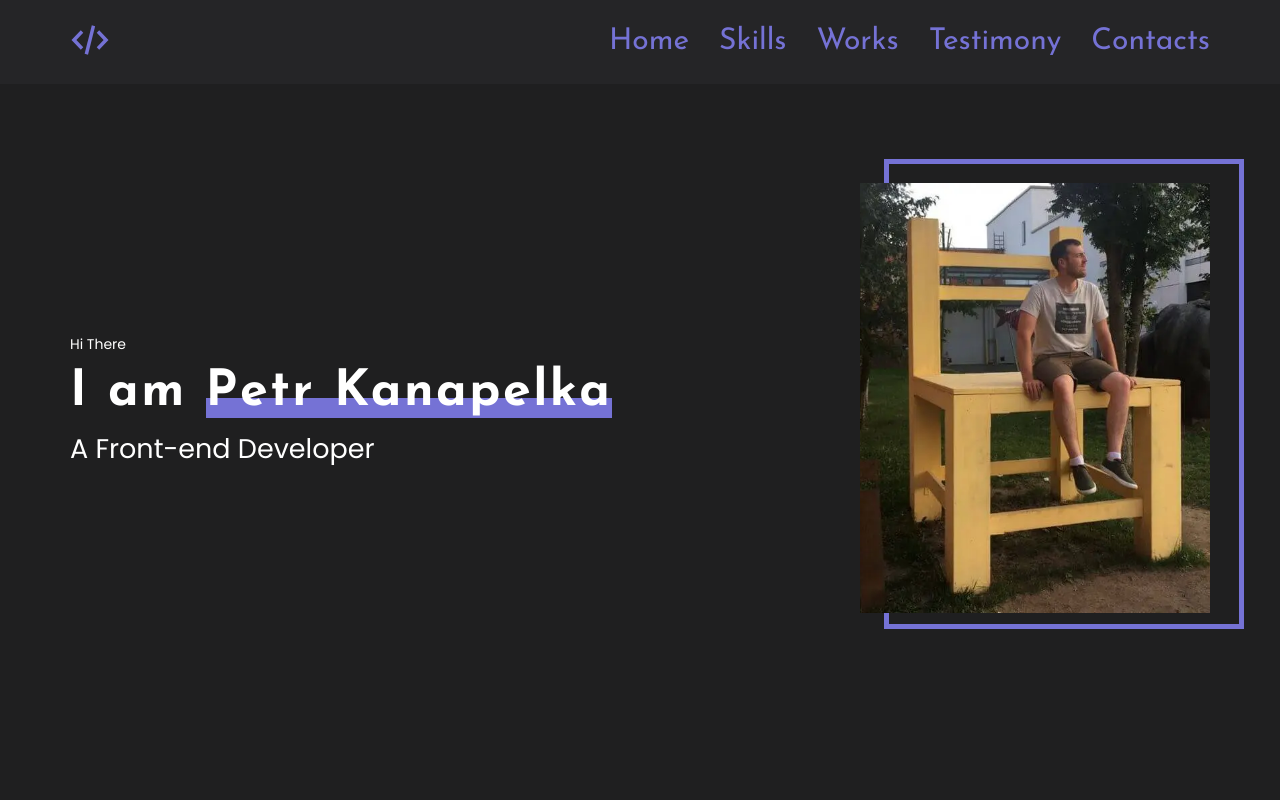
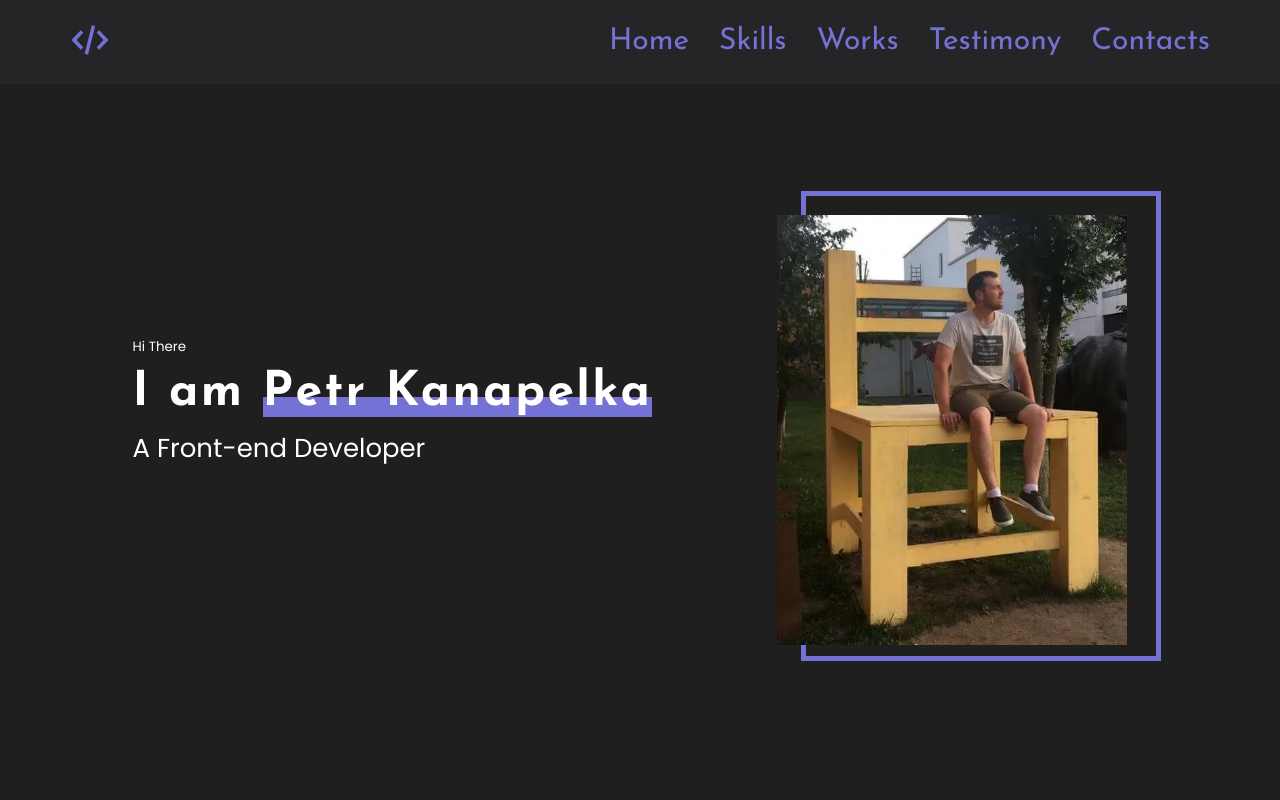
Before and after one commit to petrkanapelka/portfolio-start-project-main, a React app: page / in a window 1280 px wide. Shown: the top 800 px of the page. Built offline with nearby package versions, Linux system fonts and the light colour scheme.

Commit message:
style: Added styles and layout adjustments for Main component

```diff
--- a/src/layout/sections/main/Main.tsx
+++ b/src/layout/sections/main/Main.tsx
@@ -4,12 +4,13 @@
 import { FlexWrapper } from '../../../components/FlexWrapper';
 import { Container } from '../../../components/Container';
 import { myTheme } from '../../../styles/Theme';
+import { font } from '../../../styles/Common';
 
 export const Main = () => {
     return (
         <StyledMain>
             <Container>
-                <FlexWrapper justify='space-between'>
+                <FlexWrapper justify='space-around' wrap='wrap'>
                     <div>
                         <SmallText>Hi There</SmallText>
                         <Name>I am <span>Petr Kanapelka</span></Name>
@@ -26,6 +27,7 @@
 const PhotoWrapper = styled.div`
     position: relative;
     z-index: 0;
+    margin-top: 65px;
     &::before {
         content: "";
         width: 360px;
@@ -35,6 +37,11 @@
         top: -24px;
         left: 24px;
         z-index: -1;
+
+        @media ${myTheme.media.mobile} {
+            width: 314px;
+            height: 414px;
+        }
     }
 `
 
@@ -47,21 +54,24 @@
     width: 350px;
     height: 430px;
     object-fit: cover;
+    margin-right: 20px;
+
+    @media ${myTheme.media.mobile} {
+        width: 310px;
+        height: 380px;
+    }
 `
 
 const MainTitle = styled.h1`
-    font-family: ${myTheme.fonts.primaryFamily};
-    font-weight: 400;
-    font-size: 27px;
+    ${font({family: myTheme.fonts.primaryFamily, weight: 400, Fmax: 27, Fmin: 20})};
 `
 const Name = styled.h1`
-    font-family: ${myTheme.fonts.secondaryFamily};
-    font-weight: 700;
-    font-size: 50px;
+    ${font({family: myTheme.fonts.secondaryFamily, weight: 700, Fmax: 50, Fmin: 36})};
     letter-spacing: 0.05em;
     margin: 10px 0;
 
     span {
+        white-space: nowrap;
         position: relative;
         z-index: 1;
         &::before {
@@ -76,10 +86,12 @@
             z-index: -1;
         }
     }
+
+    @media ${myTheme.media.mobile} {
+        margin: 15px 0 22px;
+    }
 `
 
 const SmallText = styled.span`
-    font-family: ${myTheme.fonts.primaryFamily};
-    font-weight: 400;
-    font-size: 14px;
+    ${font({family: myTheme.fonts.primaryFamily, weight: 400, Fmax: 14, Fmin: 10})};
 `;
```
